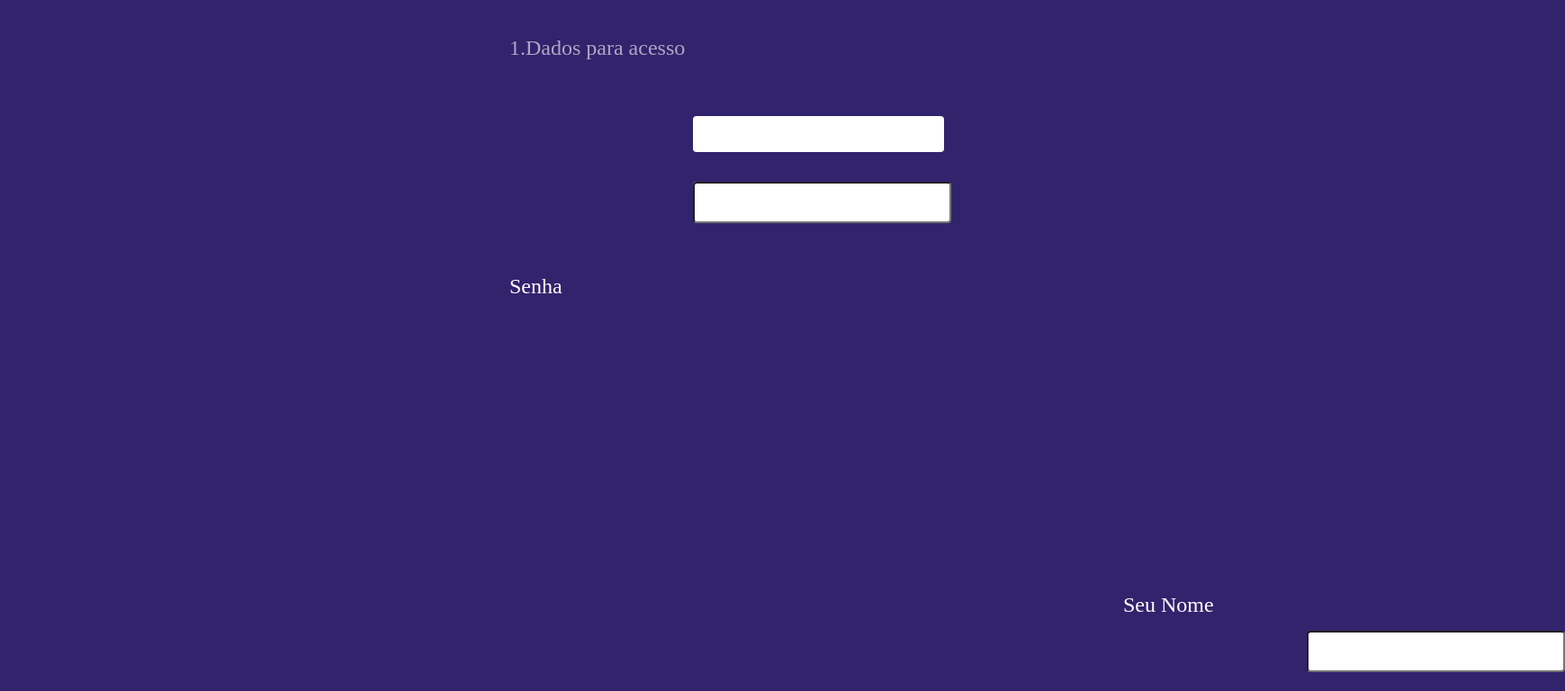
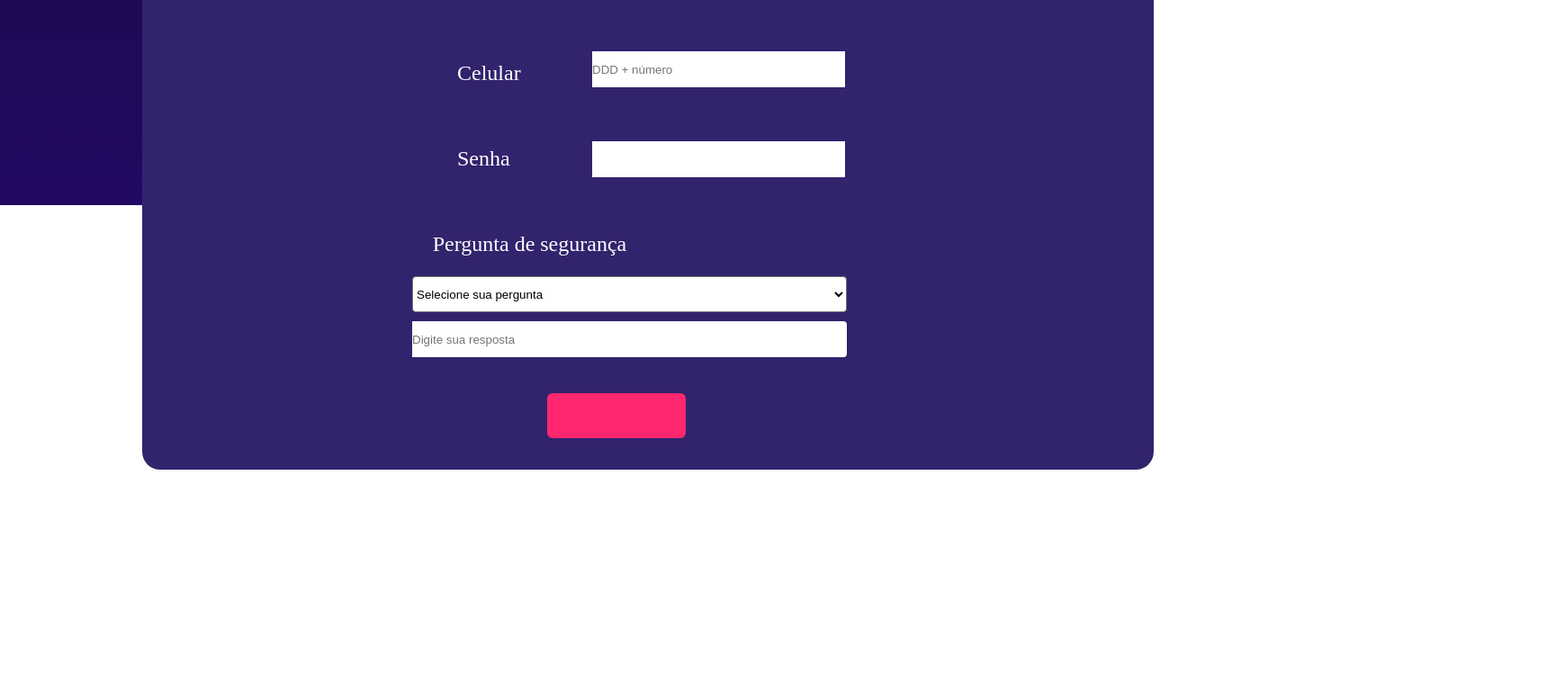
Before and after one commit to MilenaAlves22/repositorio-teste, a plain HTML site: page index.html in a window 1280 px wide. Shown: the part 572-1340 px from the top of the page at 90% size, 1739 px wide, since content can reach past the window. After the commit the page ends 1094 px from the top, so only its background shows below. Drawn offline with Linux system fonts and the light colour scheme.

Commit message:
atualização CSS, e alteração do html
atualização da estrutura do cadastro

```diff
--- a/estilo.css
+++ b/estilo.css
@@ -1,10 +1,17 @@
+
+*{
+    padding: 0;
+    margin: 0;
+    box-sizing: border-box;
+}
+
 body{
-background-color: #32236D;
-position: absolute;
-width: 1280px;
-height: 1028px;
-left: 80px;
-top: 194px;
+    background: linear-gradient(180deg, #180F33 0%, #220863 100%);
+    background-repeat: no-repeat;
+    height: 100vh;
+    display:flex;
+    justify-content: center;
+    align-items: center;
 }
 
 .nome__principal{
@@ -13,7 +20,6 @@ width: 193px;
 height: 50px;
 left: 158px;
 top: 256px;
-
 font-family: Rubik;
 font-style: normal;
 font-weight: bold;
@@ -36,7 +42,7 @@ line-height: 19px;
 text-align: right;
 text-decoration-line: underline;
 color: #FFFFFF;
-opacity: 0.5;
+
 }
 
 .titulo{
@@ -44,36 +50,22 @@ position: absolute;
 width: 226px;
 height: 28px;
 left: 478px;
-top: 409px;
+top: 100px;
 font-family: Rubik;
 font-style: normal;
 font-weight: 300;
 font-size: 24px;
 line-height: 28px;
 color: rgba(255, 255, 255, 0.6);
+
 }
 
 .detalhe__nome{
 position: absolute;
 width: 112px;
 height: 28px;
-left: 478px;
-top: 505px;
-font-family: Rubik;
-font-style: normal;
-font-weight: normal;
-font-size: 24px;
-line-height: 28px;
-color: #FFFFFF;
-
-}
-
-.detalhe__celular{
-position: absolute;
-width: 78px;
-height: 28px;
-left: 478px;
-top: 578px;
+left: -150px;
+top: 5px;
 font-family: Rubik;
 font-style: normal;
 font-weight: normal;
@@ -82,12 +74,22 @@ line-height: 28px;
 color: #FFFFFF;
 }
 
-.detalhe__senha{
+.caixa_nome_input{
 position: absolute;
-width: 71px;
+width: 279px;
+height: 40px;
+left: 500px;
+top: 200px;
+background: #FFFFFF;
+border-radius: 4px;
+}
+
+.detalhe__celular{
+position: absolute;
+width: 78px;
 height: 28px;
-left: 478px;
-top: 650px;
+left: -150px;
+top: 10px;
 font-family: Rubik;
 font-style: normal;
 font-weight: normal;
@@ -95,40 +97,89 @@ font-size: 24px;
 line-height: 28px;
 color: #FFFFFF;
 }
-.caixa__nome{
+
+.caixa_celular_input{
 position: absolute;
 width: 279px;
 height: 40px;
-left: 682px;
-top: 499px;
+left: 500px;
+top: 300px;
 background: #FFFFFF;
 border-radius: 4px;
 }
 
-.caixa__celular{
+.detalhe__senha{
+position: absolute;
+width: 71px;
+height: 28px;
+left: -150px;
+top: 5px;
+font-family: Rubik;
+font-style: normal;
+font-weight: normal;
+font-size: 24px;
+line-height: 28px;
+color: #FFFFFF;
+}
+
+.caixa_senha_input{
 position: absolute;
 width: 279px;
 height: 40px;
-left: 682px;
-top: 572px;
+left: 500px;
+top: 400px;
 background: #FFFFFF;
 border-radius: 4px;
 }
-::placeholder{
+
+.pergunta_segurança_input{
 position: absolute;
-width: 109px;
-height: 19px;
-left: 694px;
-top: 582px;
+width: 261px;
+height: 28px;
+left: 300px;
+top: 500px;
 font-family: Rubik;
-font-style: italic;
+font-style: normal;
 font-weight: normal;
-font-size: 16px;
-line-height: 19px;
-color: #B1B1B1;
+font-size: 24px;
+line-height: 28px;
+text-align: center;
+color: #FFFFFF;
 
 }
-/*.caixa__maior{
+.caixa_pergunta{
+position: absolute;
+width: 483px;
+height: 40px;
+left: 300px;
+top: 550px;
+background: #FFFFFF;
+border-radius: 4px;
+}
+.caixa_resposta_input{
+position: absolute;
+width: 483px;
+height: 40px;
+left: 300px;
+top: 600px;
+background: #FFFFFF;
+border-radius: 4px;
+}
+
+input{
+position: absolute;
+width: 281px;
+height:40px ;
+border: 1px;
+}
+.detalhe{
+position: absolute;
+width: 281px;
+height:40px ;
+border: 1px;
+}
+
+.caixa__maior{
 position: absolute;
 width: 1124px;
 height: 765px;
@@ -136,14 +187,14 @@ left: 158px;
 top: 329px;
 background: #32236D;
 border-radius: 20px;
-}*/
+}
 
-input{
-    position: absolute;
-    width: 279px;
-    height: 40px;
-    left: 682px;
-    top: 572px;
-    background: #FFFFFF;
-    border-radius: 4px;
+.botao__continuar{
+position: absolute;
+width: 154px;
+height: 50px;
+left: 450px;
+top: 680px;
+background: #FF276F;
+border-radius: 6px;
 }
--- a/index.html
+++ b/index.html
@@ -10,27 +10,51 @@
 </head>
 
 <body>
-    <div>
-        <H1 class="nome__principal">Cadastro </h1>
-        <h2 class="voltar"> voltar</h2>
+    <div class="nome__principal">
+        Cadastro
     </div>
+
+    <div class="voltar">
+        voltar
+    </div>
+
     <div class="caixa__maior">
         <div class="titulo">
             1.Dados para acesso
         </div>
+        <form>
+            <div class="caixa_nome_input" id="nome">
+                <p class="detalhe__nome">Seu Nome</p> <input type="text" class="cadastro">
+            </div>
 
-        <div class="caixa__nome" id="nome">
-            <p class="detalhe__nome">Seu Nome</p> <input type="text" class="cadastro">
-        </div>
+            <div class="caixa_celular_input" id="celular">
+                <p class="detalhe__celular"> Celular </p><input type="text" placeholder="DDD + número" class="cadastro">
+            </div>
 
-        <div class="caixa__celular" id="celular">
-            <p class="detalhe__celular"> Celular </p><input type="text" placeholder="DDD + número" class="cadastro">
-        </div>
+            <div class=" caixa_senha_input" id="senha">
+                <p class="detalhe__senha">Senha</p> <input type="password" class="cadastro" required>
+            </div>
+            <div class="pergunta_segurança_input">
+                <p> Pergunta de segurança </p>
+            </div>
 
-        <div class=" caixa__senha" id="senha">
-            <p class="detalhe__senha">Senha</p> <input type="password" class="cadastro" required>
+            <select class="caixa_pergunta" id="pergunta">
+                <option>Selecione sua pergunta</option>
+                <option>Qual é o nome da sua mãe</option>
+                <option>Cor favorita</option>
+                <option>Sua ultima professora</option>
+              </select>
 
-        </div>
+            <div class="caixa_resposta_input" id="resposta">
+                <input class="detalhe" type="text" placeholder="Digite sua resposta">
+            </div>
+
+            <div  id="botao" >
+                <input class="botao__continuar"type="button" placeholder="Continuar">
+            </div>
+
+        </form>
+
     </div>
 
 
```
